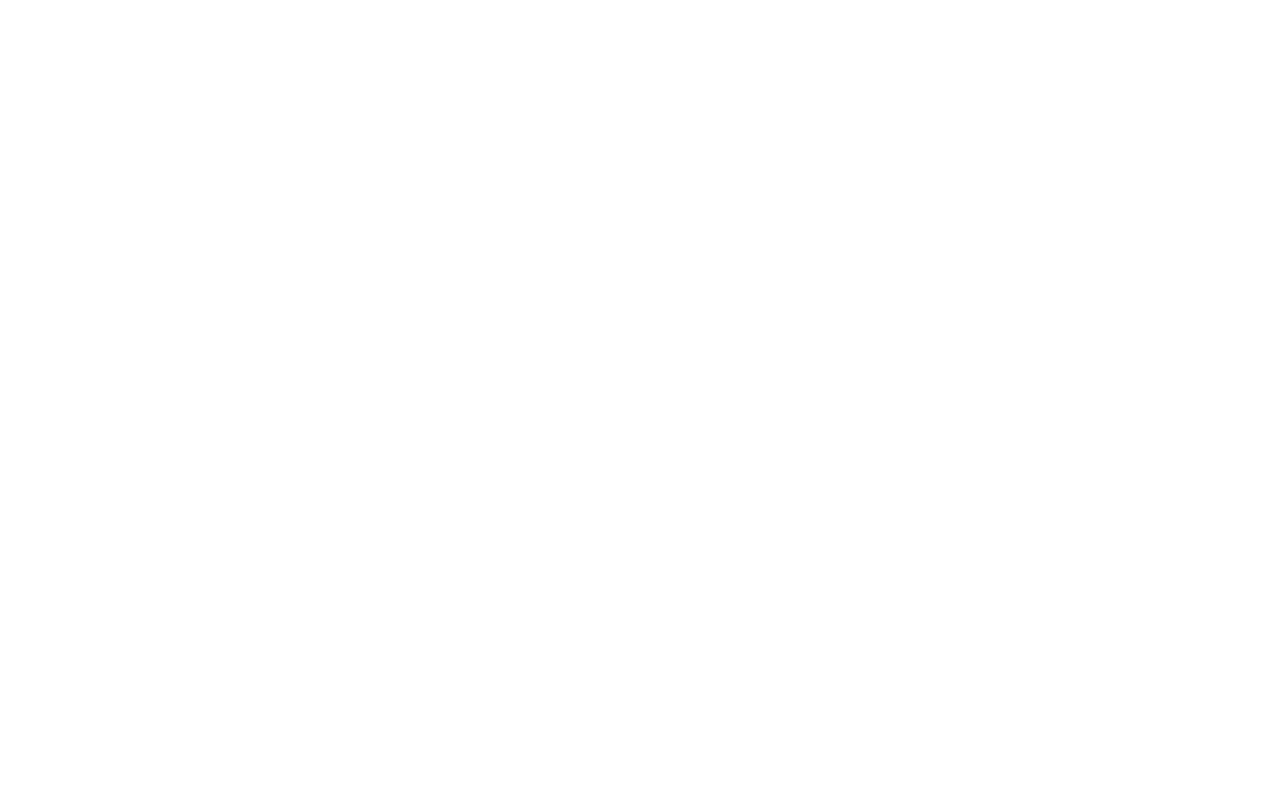
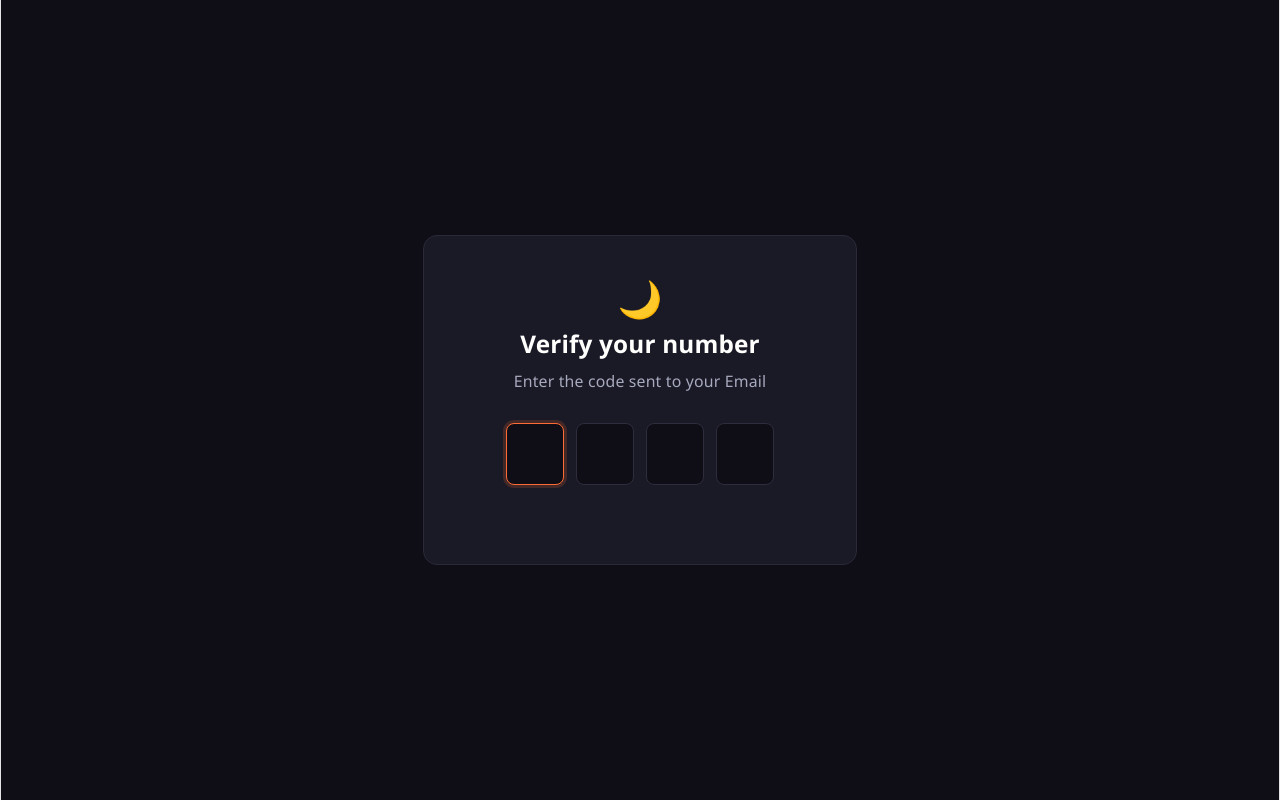
Before and after one commit to capm-by-subham/mid_night_crave, a React (Vite) app in the folder app/resturent/: page /OtpValidate in a window 1280 px wide. Before the commit this address had no page. Built offline with nearby package versions, Linux system fonts and the light colour scheme.

Commit message:
feat: add OTP validation page and integrate navigation from register page

```diff
--- a/app/resturent/src/main.tsx
+++ b/app/resturent/src/main.tsx
@@ -4,6 +4,7 @@
 import './index.css'
 import Landing from './pages/landing/landing'
 import Register from './pages/register/register'
+import OtpValidate from './pages/otp/otp'
 
 createRoot(document.getElementById('root')!).render(
   <StrictMode>
@@ -11,6 +12,7 @@
       <Routes>
         <Route path="/" element={<Landing />} />
         <Route path="/register" element={<Register />} />
+        <Route path="/OtpValidate" element={<OtpValidate />} />
       </Routes>
     </BrowserRouter>
   </StrictMode>
--- a/app/resturent/src/pages/landing/landing.tsx
+++ b/app/resturent/src/pages/landing/landing.tsx
@@ -16,7 +16,7 @@
         </div>
 
         <div className="lp-actions">
-          <button className="lp-btn lp-btn--primary" onClick={() => navigate("/login")}>
+          <button className="lp-btn lp-btn--primary" onClick={() => {/* ToDO */}}>
             Login
           </button>
           <button className="lp-btn lp-btn--ghost" onClick={() => navigate("/register")}>
--- /dev/null
+++ b/app/resturent/src/pages/otp/otp.css
@@ -0,0 +1,122 @@
+/* OTP page */
+
+/* ── Full-page centering ── */
+.otp-page {
+  display: flex;
+  align-items: center;
+  justify-content: center;
+  min-height: 100vh;
+  background: #0f0e17;
+  font-family: "Segoe UI", system-ui, sans-serif;
+}
+
+/* ── Card ── */
+.otp-card {
+  display: flex;
+  flex-direction: column;
+  align-items: center;
+  gap: 0.6rem;
+  padding: 2.5rem 2rem;
+  background: #1a1926;
+  border: 1px solid #2a2938;
+  border-radius: 14px;
+  width: 100%;
+  max-width: 360px;
+}
+
+.otp-icon {
+  font-size: 2rem;
+  line-height: 1;
+  margin-bottom: 0.2rem;
+}
+
+.otp-heading {
+  margin: 0;
+  font-size: 1.35rem;
+  font-weight: 700;
+  color: #fffffe;
+}
+
+.otp-desc {
+  margin: 0 0 1rem;
+  font-size: 0.88rem;
+  color: #a7a9be;
+}
+
+/* ── Widget wrapper ── */
+.otp-wrapper {
+  display: flex;
+  flex-direction: column;
+  align-items: center;
+  gap: 14px;
+}
+
+/* ── Input row ── */
+.otp-inputs {
+  display: flex;
+  gap: 12px;
+}
+
+/* ── Individual box ── */
+.otp-box {
+  width: 52px;
+  height: 58px;
+  background: #0f0e17;
+  border: 1.5px solid #2e2d3d;
+  border-radius: 8px;
+  color: #fffffe;
+  font-size: 22px;
+  font-weight: 600;
+  text-align: center;
+  caret-color: #ff6b35;
+  outline: none;
+  transition: border-color 0.15s ease, box-shadow 0.15s ease;
+  -moz-appearance: textfield;
+}
+
+.otp-box::-webkit-outer-spin-button,
+.otp-box::-webkit-inner-spin-button {
+  -webkit-appearance: none;
+  margin: 0;
+}
+
+.otp-box:focus {
+  border-color: #ff6b35;
+  box-shadow: 0 0 0 3px rgba(255, 107, 53, 0.18);
+}
+
+.otp-box:disabled {
+  opacity: 0.45;
+  cursor: not-allowed;
+}
+
+/* ── Tones ── */
+.otp-box--error         { border-color: #ef4444; }
+.otp-box--error:focus   { box-shadow: 0 0 0 3px rgba(239, 68, 68, 0.18); }
+
+.otp-box--success       { border-color: #22c55e; }
+.otp-box--success:focus { box-shadow: 0 0 0 3px rgba(34, 197, 94, 0.18); }
+
+.otp-box--info          { border-color: #3b82f6; }
+.otp-box--info:focus    { box-shadow: 0 0 0 3px rgba(59, 130, 246, 0.18); }
+
+/* ── Slot ── */
+.otp-slot {
+  min-height: 20px;
+  font-size: 13px;
+  line-height: 1.4;
+  text-align: center;
+  color: #a7a9be;
+}
+
+.otp-slot:empty        { visibility: hidden; }
+.otp-slot--error       { color: #ef4444; }
+.otp-slot--success     { color: #22c55e; }
+.otp-slot--info        { color: #3b82f6; }
+
+/* ── Mobile ── */
+@media (max-width: 400px) {
+  .otp-card { padding: 2rem 1.25rem; }
+  .otp-box  { width: 44px; height: 52px; font-size: 20px; }
+  .otp-inputs { gap: 8px; }
+}
--- /dev/null
+++ b/app/resturent/src/pages/otp/otp.tsx
@@ -0,0 +1,147 @@
+import {
+    useRef,
+    useState,
+    useEffect,
+    type KeyboardEvent,
+    type ChangeEvent,
+    type ClipboardEvent,
+    type ReactNode,
+} from "react";
+import "./otp.css";
+
+type Tone = "error" | "success" | "info";
+
+interface OtpValidateProps {
+    /** Number of OTP boxes. Default 4. */
+    length?: number;
+    /** Fires when all boxes are filled. */
+    onComplete?: (otp: string) => void;
+    /** Colors the box borders. Pass null/undefined for neutral. */
+    tone?: Tone | null;
+    /** Anything rendered here appears in the transparent slot below
+     *  (plain string, styled message, popover component, etc.) */
+    slot?: ReactNode;
+}
+
+export default function OtpValidate(
+    {
+        length = 4,
+        onComplete,
+        tone = null,
+        slot = null,
+    }: OtpValidateProps
+) {
+    const [digits, setDigits] = useState<string[]>(() => Array(length).fill(""));
+    const inputsRef = useRef<Array<HTMLInputElement | null>>([]);
+
+    // Focus first box on mount
+    useEffect(() => {
+        inputsRef.current[0]?.focus();
+    }, []);
+
+    // Fire onComplete once all boxes are filled
+    useEffect(() => {
+        if (digits.every((d) => d !== "")) {
+            onComplete?.(digits.join(""));
+        }
+    }, [digits, onComplete]);
+
+    const focusInput = (index: number) => {
+        inputsRef.current[index]?.focus();
+    };
+
+    const handleChange = (e: ChangeEvent<HTMLInputElement>, index: number) => {
+        const value = e.target.value;
+        // accept only a single digit (or empty)
+        if (!/^\d?$/.test(value)) return;
+
+        setDigits((prev) => {
+            const next = [...prev];
+            next[index] = value;
+            return next;
+        });
+
+        if (value && index < length - 1) focusInput(index + 1);
+    };
+
+    const handleKeyDown = (e: KeyboardEvent<HTMLInputElement>, index: number) => {
+        if (e.key === "Backspace") {
+            e.preventDefault();
+            setDigits((prev) => {
+                const next = [...prev];
+                if (next[index]) {
+                    // clear current box
+                    next[index] = "";
+                } else if (index > 0) {
+                    // jump back and clear previous
+                    next[index - 1] = "";
+                    focusInput(index - 1);
+                }
+                return next;
+            });
+        } else if (e.key === "ArrowLeft" && index > 0) {
+            focusInput(index - 1);
+        } else if (e.key === "ArrowRight" && index < length - 1) {
+            focusInput(index + 1);
+        }
+    };
+
+    const handlePaste = (e: ClipboardEvent<HTMLInputElement>) => {
+        e.preventDefault();
+        const pasted = e.clipboardData
+            .getData("text")
+            .replace(/\D/g, "")
+            .slice(0, length);
+        if (!pasted) return;
+
+        const next = Array<string>(length).fill("");
+        for (let i = 0; i < pasted.length; i++) next[i] = pasted[i];
+        setDigits(next);
+
+        focusInput(Math.min(pasted.length, length - 1));
+    };
+
+    const toneBoxClass = tone ? `otp-box--${tone}` : "";
+    const toneSlotClass = tone ? `otp-slot--${tone}` : "";
+
+    return (
+        <div className="otp-page">
+            <div className="otp-card">
+                <span className="otp-icon">🌙</span>
+                <h2 className="otp-heading">Verify your number</h2>
+                <p className="otp-desc">Enter the code sent to your Email</p>
+
+                <div className="otp-wrapper">
+                    <div className="otp-inputs" role="group" aria-label="One-time password">
+                        {digits.map((digit, index) => (
+                            <input
+                                key={index}
+                                ref={(el) => {
+                                    inputsRef.current[index] = el;
+                                }}
+                                type="text"
+                                inputMode="numeric"
+                                autoComplete="one-time-code"
+                                maxLength={1}
+                                value={digit}
+                                onChange={(e) => handleChange(e, index)}
+                                onKeyDown={(e) => handleKeyDown(e, index)}
+                                onPaste={handlePaste}
+                                className={`otp-box ${toneBoxClass}`}
+                                aria-label={`Digit ${index + 1}`}
+                            />
+                        ))}
+                    </div>
+
+                    <div
+                        className={`otp-slot ${toneSlotClass}`}
+                        role={tone === "error" ? "alert" : "status"}
+                        aria-live="polite"
+                    >
+                        {slot}
+                    </div>
+                </div>
+            </div>
+        </div>
+    );
+}
--- a/app/resturent/src/pages/register/register.tsx
+++ b/app/resturent/src/pages/register/register.tsx
@@ -80,6 +80,8 @@
     postalCode: "",
   });
 
+  const navigate = useNavigate();
+
   const isValidEmail = /^[^\s@]+@[^\s@]+\.[^\s@]+$/.test(basicDetails.email);
 
   const isAllFill = Boolean(
@@ -97,9 +99,10 @@
         "Content-Type": "application/json",
       },
     });
-    const data = await response.json();
+    const data = await response.json();// firrt need to valid email beofre create the USer
     const userId = data.value;
     console.log(userId);
+    navigate("/OtpValidate")
   }
 
   return (
--- a/srv/restaurant.ts
+++ b/srv/restaurant.ts
@@ -49,6 +49,8 @@
 
       const { basicDetails, addressDetails } = res;
 
+      // firrt need to valid email beofre create the USer
+
       await INSERT.into(Addresses).entries(addressDetails);
 
       basicDetails.Address_ID = addressDetails.ID;
```
Also changed, not shown: 1 other file (tests, documents, lock files or other folders).
